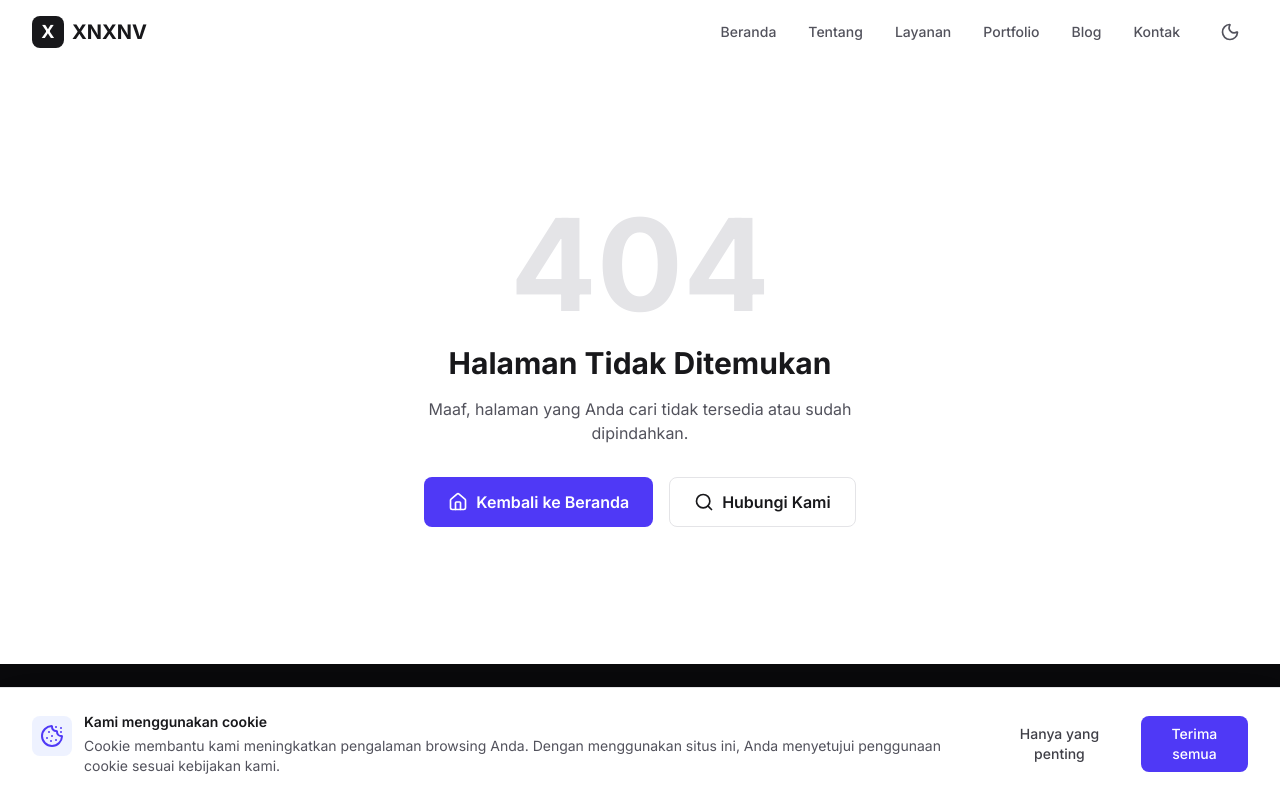
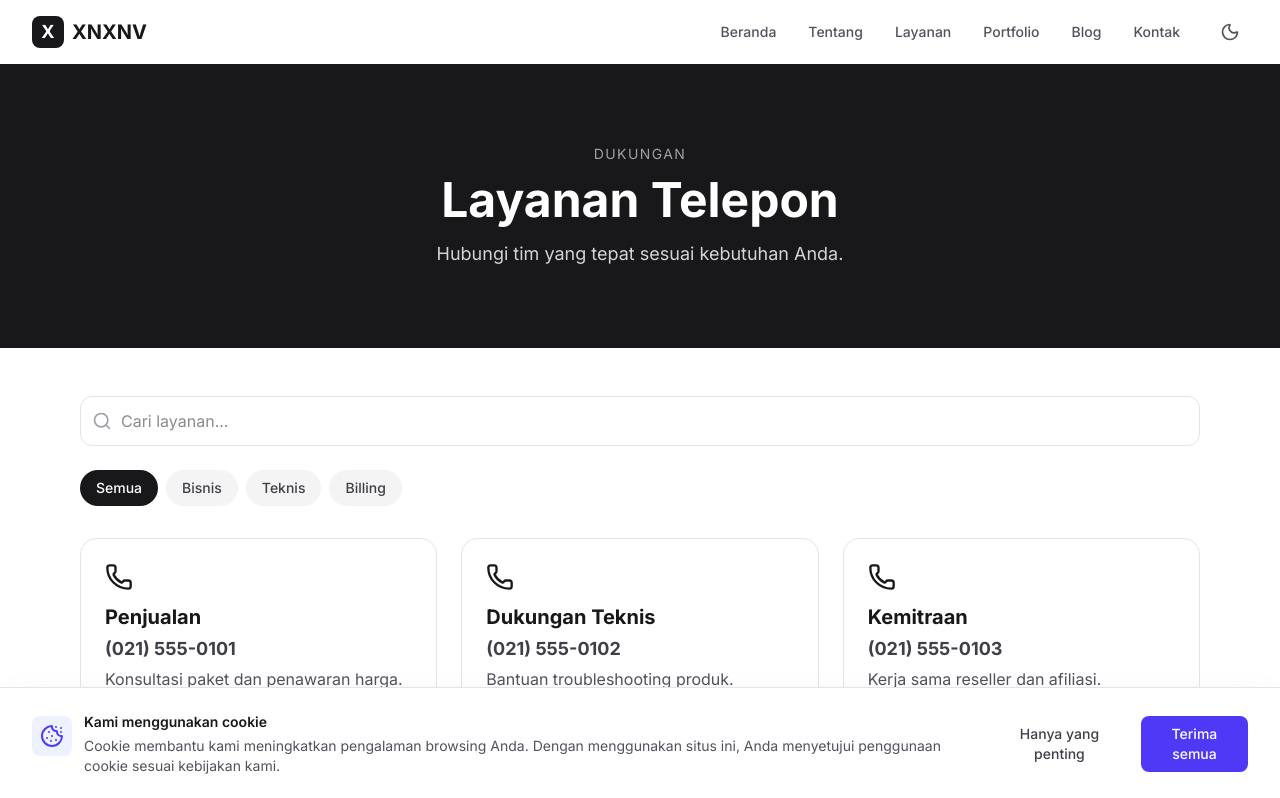
Before and after one commit to aryaapriawann-dev/XNXNV, a Next.js app: page /support/lines in a window 1280 px wide. Before the commit this address had no page. Shown: the top 798 px of the page. Built offline with nearby package versions, Linux system fonts and the light colour scheme.

Commit message:
feat(support): add Lines page

```diff
--- /dev/null
+++ b/src/app/support/lines/page.tsx
@@ -0,0 +1,43 @@
+"use client";
+import { useMemo, useState } from "react";
+import Link from "next/link";
+import { Search, Phone, ChevronRight } from "lucide-react";
+const KONTAK = [
+  { id: "1", tim: "Penjualan", nomor: "(021) 555-0101", jam: "Senin-Jumat 09.00-17.00", kategori: "bisnis", deskripsi: "Konsultasi paket dan penawaran harga." },
+  { id: "2", tim: "Dukungan Teknis", nomor: "(021) 555-0102", jam: "Setiap hari 08.00-22.00", kategori: "teknis", deskripsi: "Bantuan troubleshooting produk." },
+  { id: "3", tim: "Kemitraan", nomor: "(021) 555-0103", jam: "Senin-Jumat 09.00-17.00", kategori: "bisnis", deskripsi: "Kerja sama reseller dan afiliasi." },
+  { id: "4", tim: "Keuangan & Tagihan", nomor: "(021) 555-0104", jam: "Senin-Jumat 09.00-17.00", kategori: "billing", deskripsi: "Invoice, pembayaran, dan refund." },
+  { id: "5", tim: "Darurat Server", nomor: "(021) 555-0199", jam: "24/7", kategori: "teknis", deskripsi: "Gangguan kritis layanan produksi." },
+  { id: "6", tim: "Karier & Magang", nomor: "(021) 555-0106", jam: "Senin-Jumat 09.00-17.00", kategori: "bisnis", deskripsi: "Info lowongan dan program magang." },
+];
+const CATS = [{ id: "all", label: "Semua" }, { id: "bisnis", label: "Bisnis" }, { id: "teknis", label: "Teknis" }, { id: "billing", label: "Billing" }] as const;
+export default function SupportLinesPage() {
+  const tel = (n: string) => `tel:+62${n.replace(/\D/g, "").slice(1)}`;
+  const [q, setQ] = useState(""); const [cat, setCat] = useState<string>("all");
+  const f = useMemo(() => KONTAK.filter((k) => (cat === "all" || k.kategori === cat) && (k.tim + k.deskripsi).toLowerCase().includes(q.toLowerCase())), [q, cat]);
+  return (
+    <div className="flex flex-col min-h-screen">
+      <section className="py-20 bg-zinc-900 text-white text-center"><div className="max-w-4xl mx-auto px-4">
+        <p className="text-sm uppercase tracking-widest text-zinc-400 mb-3">Dukungan</p>
+        <h1 className="text-4xl sm:text-5xl font-bold mb-4">Layanan Telepon</h1>
+        <p className="text-lg text-zinc-300">Hubungi tim yang tepat sesuai kebutuhan Anda.</p></div></section>
+      <section className="py-12 bg-white dark:bg-slate-950"><div className="max-w-6xl mx-auto px-4">
+        <div className="relative mb-6"><Search className="absolute left-3 top-1/2 -translate-y-1/2 h-5 w-5 text-zinc-400" />
+          <input value={q} onChange={(e) => setQ(e.target.value)} placeholder="Cari layanan..."
+            className="w-full pl-10 pr-4 py-3 rounded-xl border border-zinc-200 dark:border-slate-700 bg-white dark:bg-slate-900 text-zinc-900 dark:text-white" /></div>
+        <div className="flex flex-wrap gap-2 mb-8">{CATS.map((c) => (
+          <button key={c.id} onClick={() => setCat(c.id)} className={`px-4 py-2 rounded-full text-sm font-medium transition-colors ${cat === c.id ? "bg-zinc-900 text-white dark:bg-white dark:text-zinc-900" : "bg-zinc-100 text-zinc-700 dark:bg-slate-800 dark:text-zinc-300"}`}>{c.label}</button>))}</div>
+        <div className="grid grid-cols-1 md:grid-cols-2 lg:grid-cols-3 gap-6">{f.map((k) => (
+          <a key={k.id} href={tel(k.nomor)} className="p-6 rounded-2xl border border-zinc-200 dark:border-slate-800 bg-white dark:bg-slate-900 hover:shadow-lg transition-shadow">
+            <Phone className="h-7 w-7 text-zinc-900 dark:text-white mb-3" />
+            <h2 className="text-xl font-bold text-zinc-900 dark:text-white mb-1">{k.tim}</h2>
+            <p className="font-mono font-bold text-lg text-zinc-700 dark:text-zinc-300">{k.nomor}</p>
+            <p className="text-zinc-600 dark:text-zinc-400 mt-1">{k.deskripsi}</p>
+            <p className="text-sm text-zinc-500 mt-2">{k.jam}</p>
+          </a>))}</div>
+        {f.length === 0 && <p className="text-center text-zinc-500 py-12">Tidak ada layanan yang cocok.</p>}
+        <div className="flex justify-center mt-12"><Link href="/support/help" className="inline-flex items-center gap-2 px-6 py-3 bg-zinc-900 text-white rounded-full font-semibold hover:bg-zinc-700 transition-colors">Pusat Bantuan <ChevronRight className="h-5 w-5" /></Link></div>
+      </div></section>
+    </div>
+  );
+}
```
